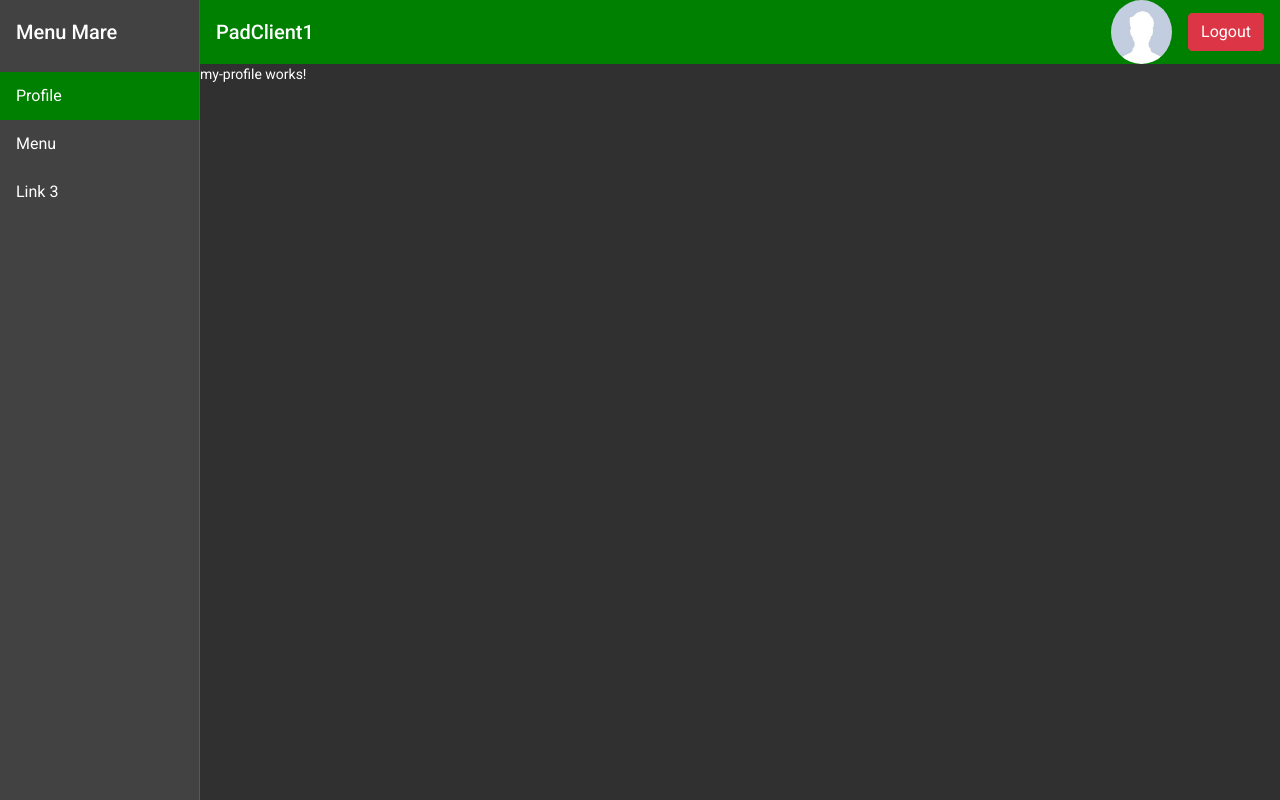
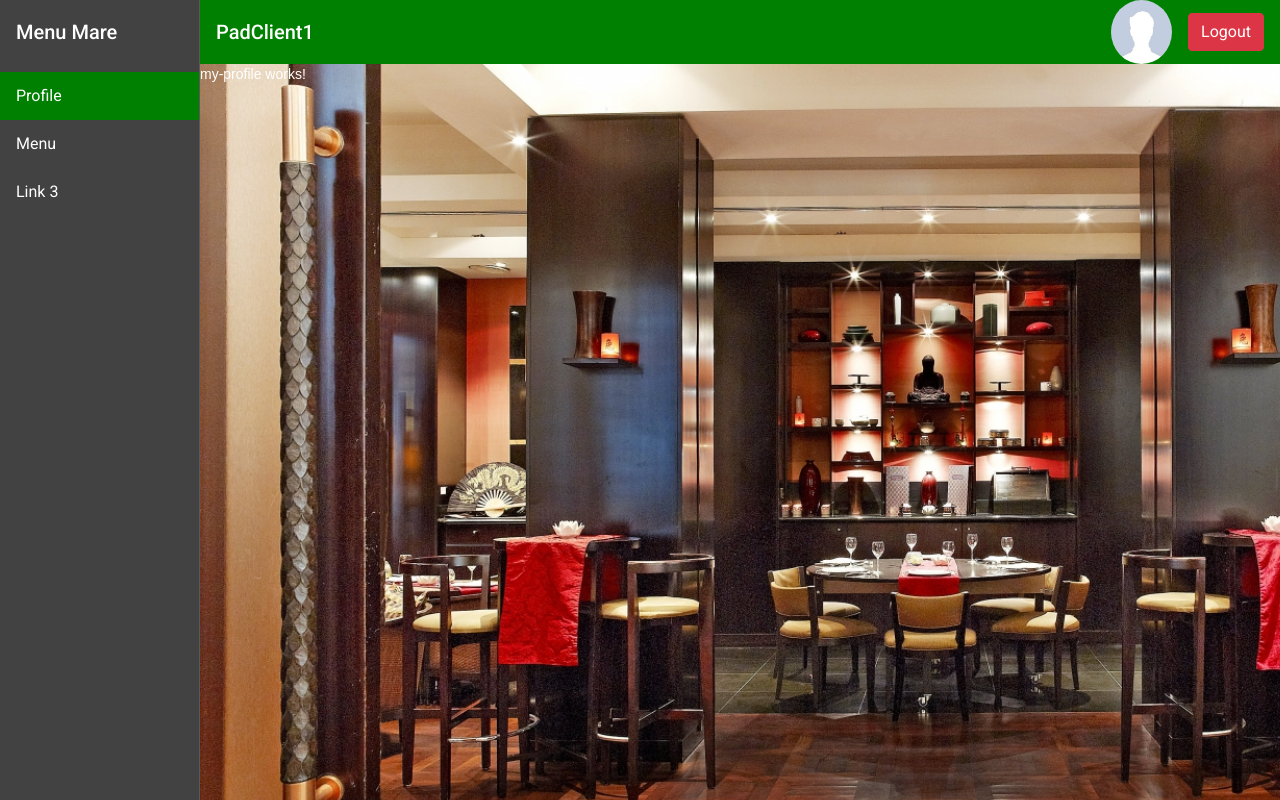
Before and after one commit to Denis-Feier/PadClient1, an Angular app: page /main in a window 1280 px wide. Built offline with nearby package versions, Linux system fonts and the light colour scheme.

Commit message:
backgroung imd added

```diff
--- a/src/app/main-nav/main-nav.component.html
+++ b/src/app/main-nav/main-nav.component.html
@@ -1,13 +1,14 @@
 <mat-sidenav-container class="sidenav-container">
   <mat-sidenav #drawer class="sidenav" fixedInViewport
-      [attr.role]="(isHandset$ | async) ? 'dialog' : 'navigation'"
-      [mode]="(isHandset$ | async) ? 'over' : 'side'"
-      [opened]="(isHandset$ | async) === false">
+               [attr.role]="(isHandset$ | async) ? 'dialog' : 'navigation'"
+               [mode]="(isHandset$ | async) ? 'over' : 'side'"
+               [opened]="(isHandset$ | async) === false">
     <mat-toolbar>Menu Mare</mat-toolbar>
     <mat-nav-list>
-      <a mat-list-item class="app-link" [routerLink]="'/main/'" [routerLinkActive]="'active-link'" [routerLinkActiveOptions]="{exact: true}">Profile</a>
-      <a mat-list-item class="app-link" [routerLink]="'/main/menu'" [routerLinkActive]="'active-link'" >Menu</a>
-      <a mat-list-item >Link 3</a>
+      <a mat-list-item class="app-link" [routerLink]="'/main/'" [routerLinkActive]="'active-link'"
+         [routerLinkActiveOptions]="{exact: true}">Profile</a>
+      <a mat-list-item class="app-link" [routerLink]="'/main/menu'" [routerLinkActive]="'active-link'">Menu</a>
+      <a mat-list-item>Link 3</a>
     </mat-nav-list>
   </mat-sidenav>
   <mat-sidenav-content>
@@ -25,6 +26,8 @@
       <img class="rounded-circle m-3 d-block avatar" [src]="getDisplayPic()" alt="not found"/>
       <button class="btn btn-danger">Logout</button>
     </mat-toolbar>
-    <router-outlet></router-outlet>
+    <div class="my-background">
+      <router-outlet></router-outlet>
+    </div>
   </mat-sidenav-content>
 </mat-sidenav-container>
--- a/src/styles.css
+++ b/src/styles.css
@@ -10,5 +10,13 @@ body { margin: 0; font-family: Roboto, "Helvetica Neue", sans-serif; }
 .avatar {
   width: available;
   height: 100%;
+}
 
+.my-background {
+  background-image: url("assets/images/restaurant-1587381150409-6820.jpg");
+  background-size: cover;
+  background-repeat: no-repeat;
+  width: auto;
+  height: 100%;
+  font-family: sans-serif;
 }
```
